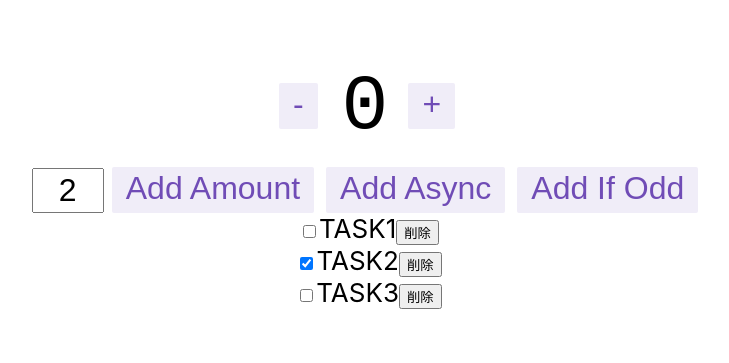
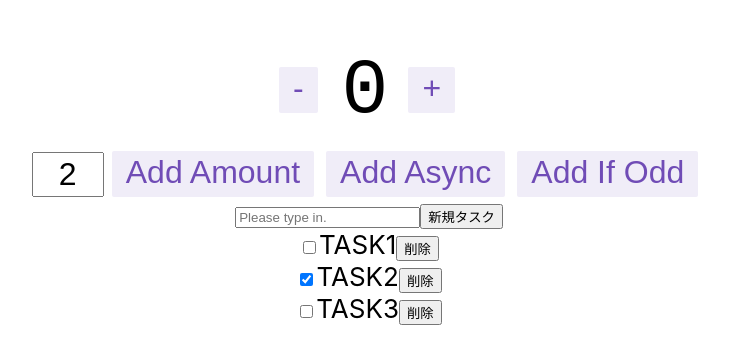
Before and after one commit to motty93/React, a React (Create React App) app in the folder redux-toolkit/: page / in a window 1280 px wide. Shown: the part 215-578 px from the top of the page, without its empty margins (271-1000 px from the left). Built offline with nearby package versions, Linux system fonts and the light colour scheme.

Commit message:
feat: タスク追加

```diff
--- a/redux-toolkit/src/App.js
+++ b/redux-toolkit/src/App.js
@@ -1,12 +1,14 @@
 import React from 'react'
 import { Counter } from './features/counter/Counter'
 import { TaskList } from './features/task/TaskList'
+import { TaskInput } from './features/task/TaskInput'
 import './App.css'
 
 export const App = () => (
   <div className="App">
     <header className="App-header">
       <Counter />
+      <TaskInput />
       <TaskList />
     </header>
   </div>
--- a/redux-toolkit/src/features/counter/counterSlice.js
+++ b/redux-toolkit/src/features/counter/counterSlice.js
@@ -14,8 +14,12 @@ export const incrementAsync = createAsyncThunk(
   }
 )
 
+const name = {
+  name: 'counter'
+}
+
 export const counterSlice = createSlice({
-  name: 'counter',
+  ...name,
   initialState,
   // stateに変更を与える関数を書く
   reducers: {
--- /dev/null
+++ b/redux-toolkit/src/features/task/TaskInput.js
@@ -0,0 +1,32 @@
+import React, { useState } from 'react'
+import { useDispatch } from 'react-redux'
+import { newTask } from './taskSlice'
+
+export const TaskInput = () => {
+  const dispatch = useDispatch()
+  const [editTitle, setEditTitle] = useState('')
+  const handleTitleChange = e => {
+    setEditTitle(e.target.value)
+  }
+  const handleSubmit = e => {
+    e.preventDefault()
+    if (editTitle !== '') {
+      dispatch(newTask(editTitle))
+      setEditTitle('')
+    } else {
+      alert('タスク名を入力して下さい。')
+    }
+  }
+
+  return (
+    <form onSubmit={handleSubmit}>
+      <input
+        type="text"
+        value={editTitle}
+        onChange={handleTitleChange}
+        placeholder="Please type in."i
+      />
+      <button>新規タスク</button>
+    </form>
+  )
+}
--- a/redux-toolkit/src/features/task/TaskList.js
+++ b/redux-toolkit/src/features/task/TaskList.js
@@ -5,10 +5,11 @@ import { TaskItem } from './TaskItem'
 
 export const TaskList = () => {
   const tasks = useSelector(selectTasks)
+  const taskItems = tasks.map((task) => <TaskItem key={task.id} task={task} />)
 
   return (
     <>
-      {tasks.map((task) => <TaskItem key={task.id} task={task} />)}
+      {taskItems}
     </>
   )
 }
--- a/redux-toolkit/src/features/task/taskList.js
+++ /dev/null
@@ -1,3 +0,0 @@
-import React from 'react'
-
-export const TaskList
```
Also changed, not shown: 1 other file (tests, documents, lock files or other folders).
